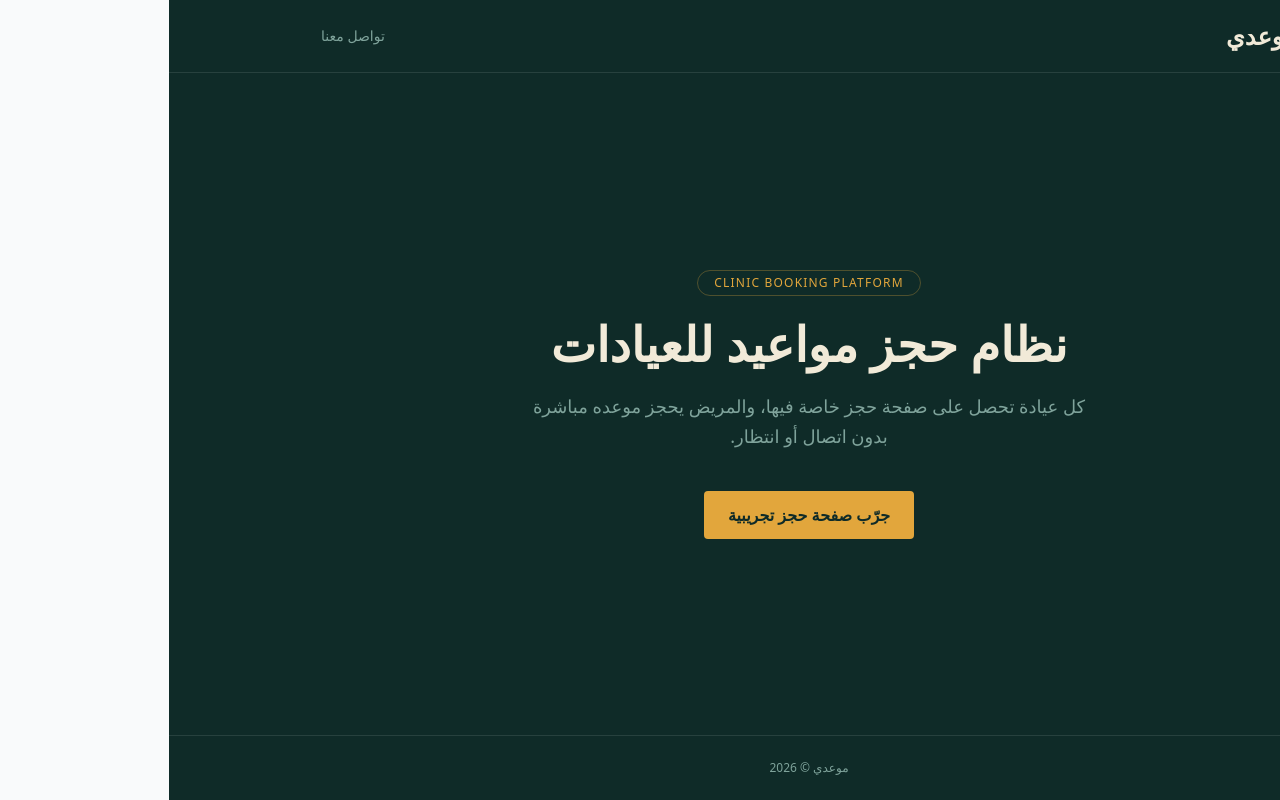
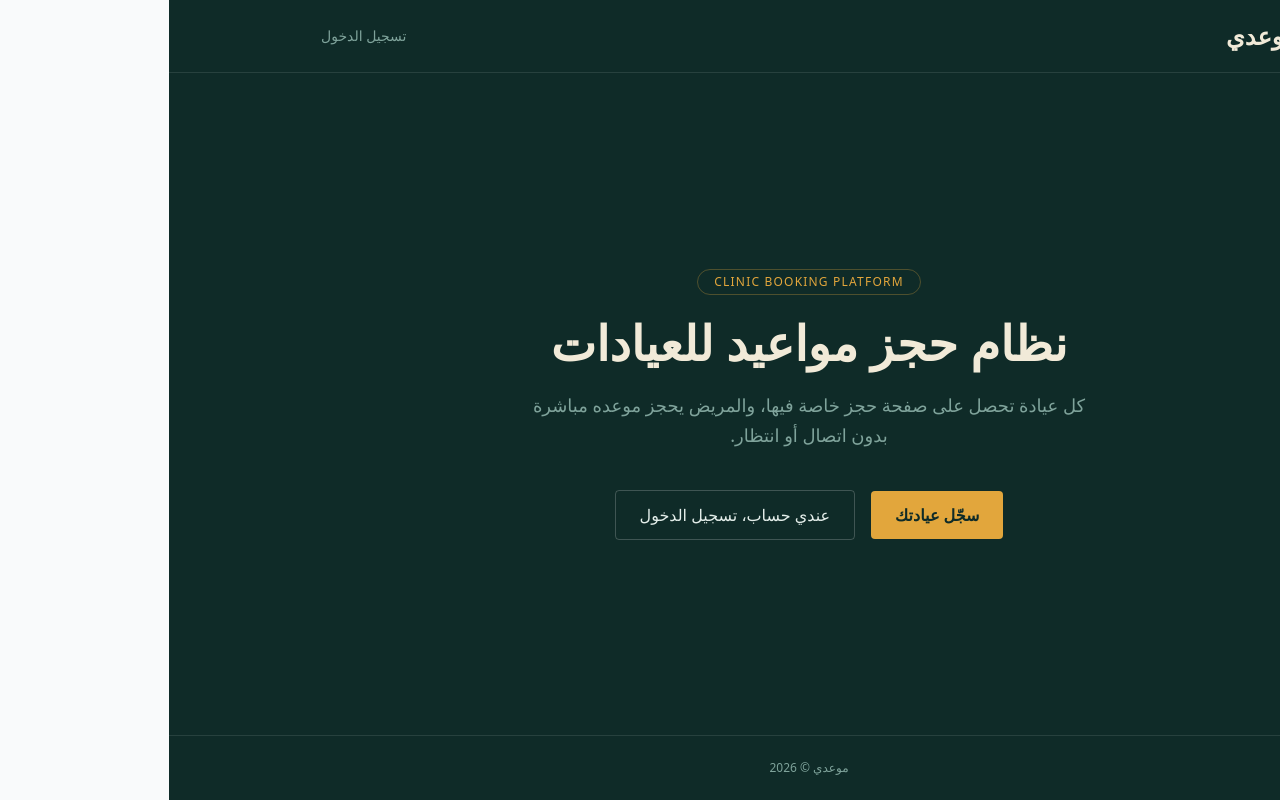
Before and after one commit to mj4721786-specxz/mawidy, a Next.js app: page / in a window 1280 px wide. Built offline with nearby package versions, Linux system fonts and the light colour scheme.

Commit message:
Update navigation links and content in page.tsx

```diff
--- a/app/page.tsx
+++ b/app/page.tsx
@@ -4,8 +4,8 @@ export default function HomePage() {
       <header className="border-b border-white/10">
         <div className="max-w-5xl mx-auto px-6 py-5 flex items-center justify-between">
           <span className="text-2xl font-bold text-[#F1EAD8]">موعدي</span>
-          <a href="mailto:hello@mawidy.app" className="text-sm text-[#7FA39B] hover:text-white">
-            تواصل معنا
+          <a href="/login" className="text-sm text-[#7FA39B] hover:text-white">
+            تسجيل الدخول
           </a>
         </div>
       </header>
@@ -22,9 +22,18 @@ export default function HomePage() {
             كل عيادة تحصل على صفحة حجز خاصة فيها، والمريض يحجز موعده مباشرة
             بدون اتصال أو انتظار.
           </p>
-          <div className="flex items-center justify-center gap-4">
-            <a href="/clinic/al-shifa" className="bg-[#E2A63C] text-[#0F2B28] font-bold px-6 py-3 rounded">
-              جرّب صفحة حجز تجريبية
+          <div className="flex items-center justify-center gap-4 flex-wrap">
+            <a
+              href="/register"
+              className="bg-[#E2A63C] text-[#0F2B28] font-bold px-6 py-3 rounded"
+            >
+              سجّل عيادتك
+            </a>
+            <a
+              href="/login"
+              className="text-[#E4EEEA] border border-white/20 px-6 py-3 rounded hover:border-white/40"
+            >
+              عندي حساب، تسجيل الدخول
             </a>
           </div>
         </div>
```
